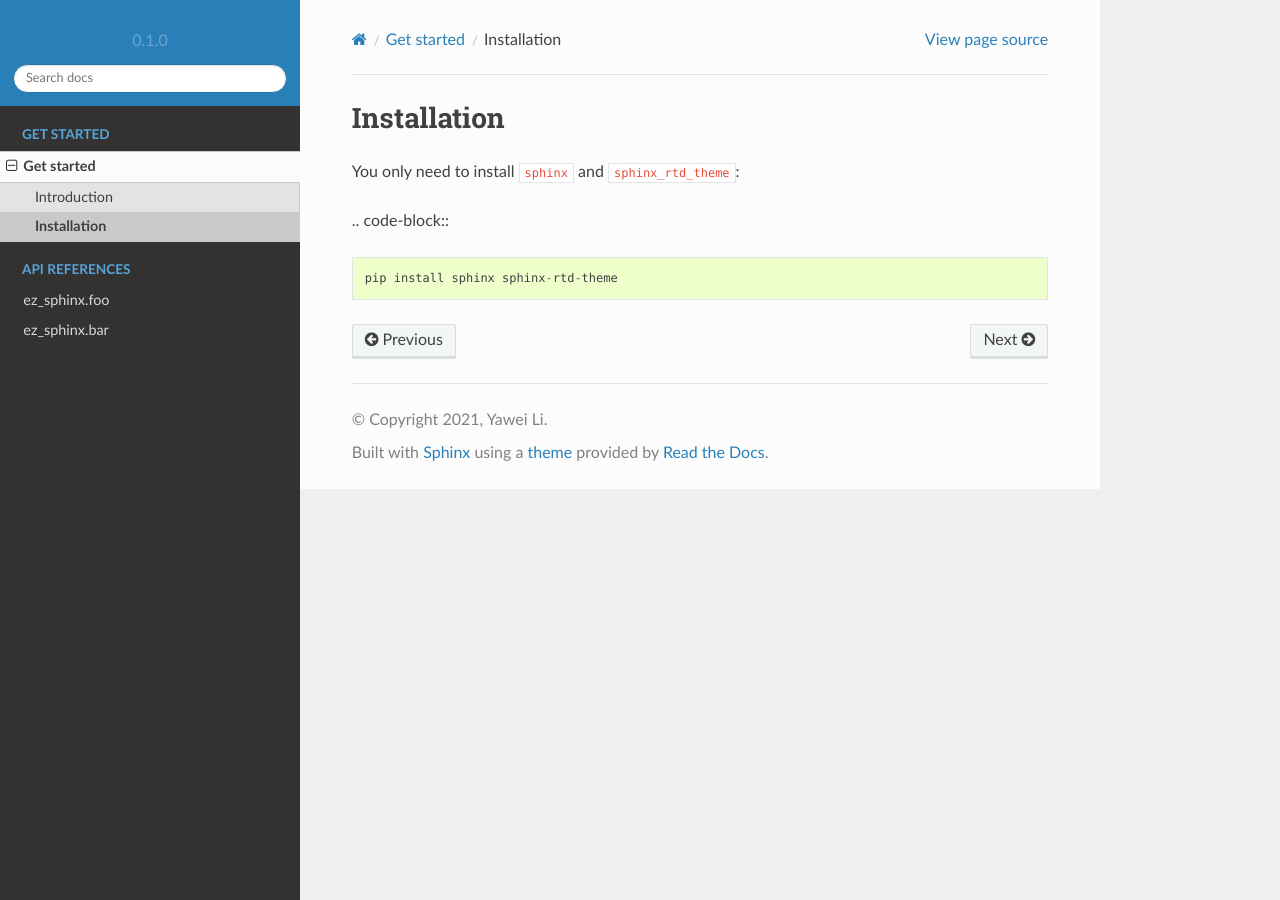
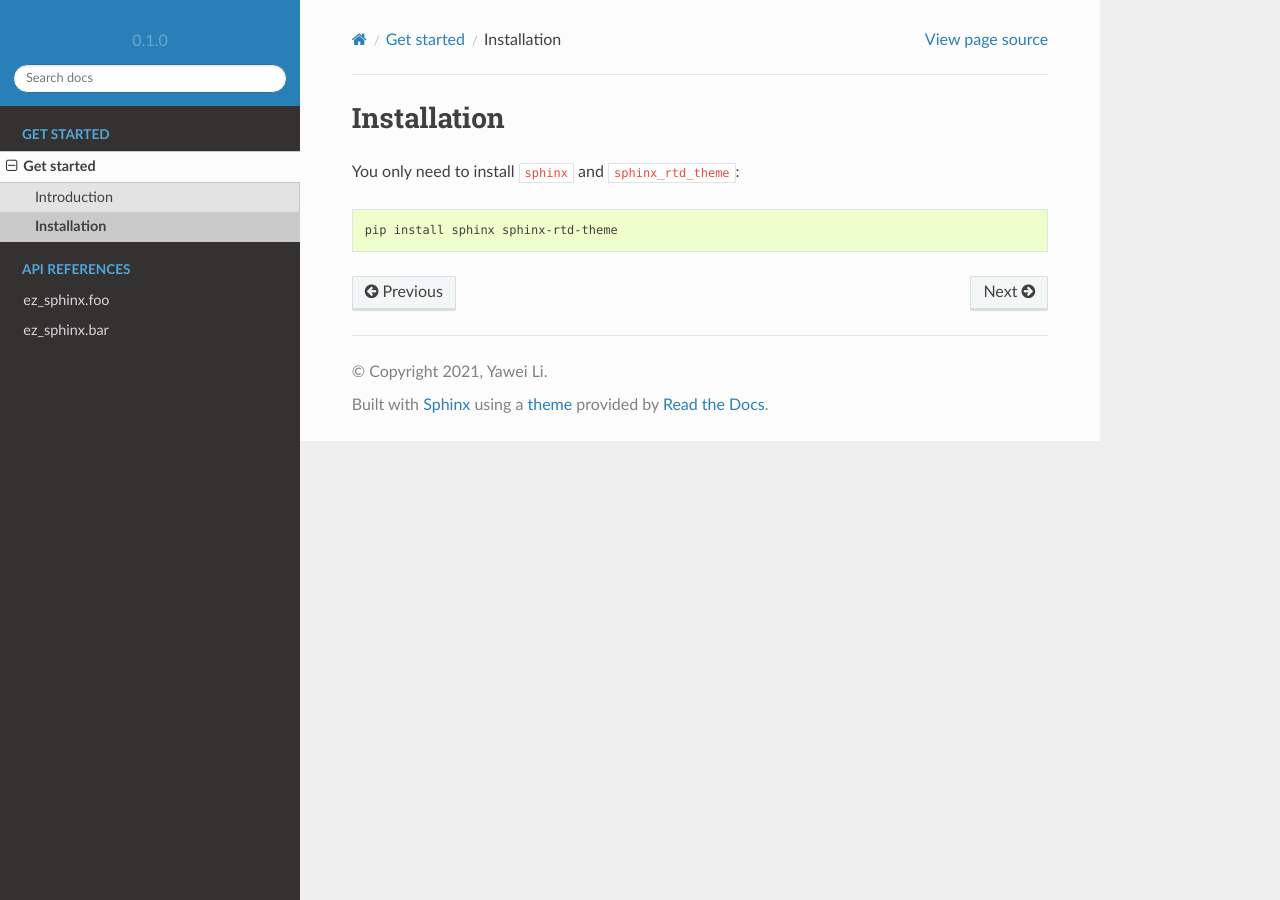
Before and after one commit to sandylaker/learn_sphinx, a Sphinx documentation site: the page built from docs/source/get_started/installation.md, in a window 1280 px wide. Built offline with Sphinx 7.4.7 and the Read the Docs theme 2.0.0, drawn with Linux system fonts in a browser that asks for light colours.

Commit message:
fix code-block in docs

````diff
--- a/docs/source/conf.py
+++ b/docs/source/conf.py
@@ -13,10 +13,10 @@
 import os
 import sys
 
-import ez_sphinx
-
 sys.path.insert(0, os.path.abspath('../..'))
 print(sys.path)
+
+import ez_sphinx
 
 # -- Project information -----------------------------------------------------
 
--- a/docs/source/get_started/installation.md
+++ b/docs/source/get_started/installation.md
@@ -2,6 +2,6 @@
 
 You only need to install ``sphinx`` and ``sphinx_rtd_theme``:
 
-.. code-block::
-
-    pip install sphinx sphinx-rtd-theme
+```shell
+pip install sphinx sphinx-rtd-theme
+```
````
